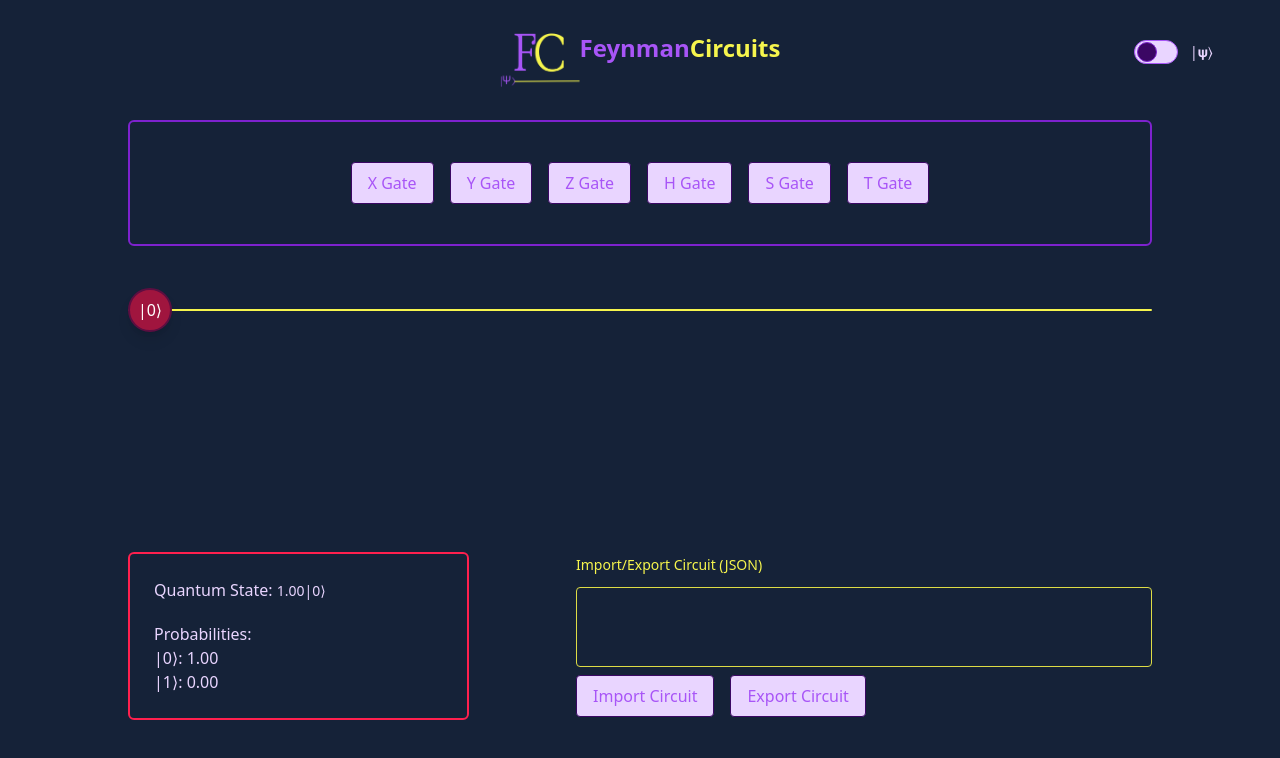
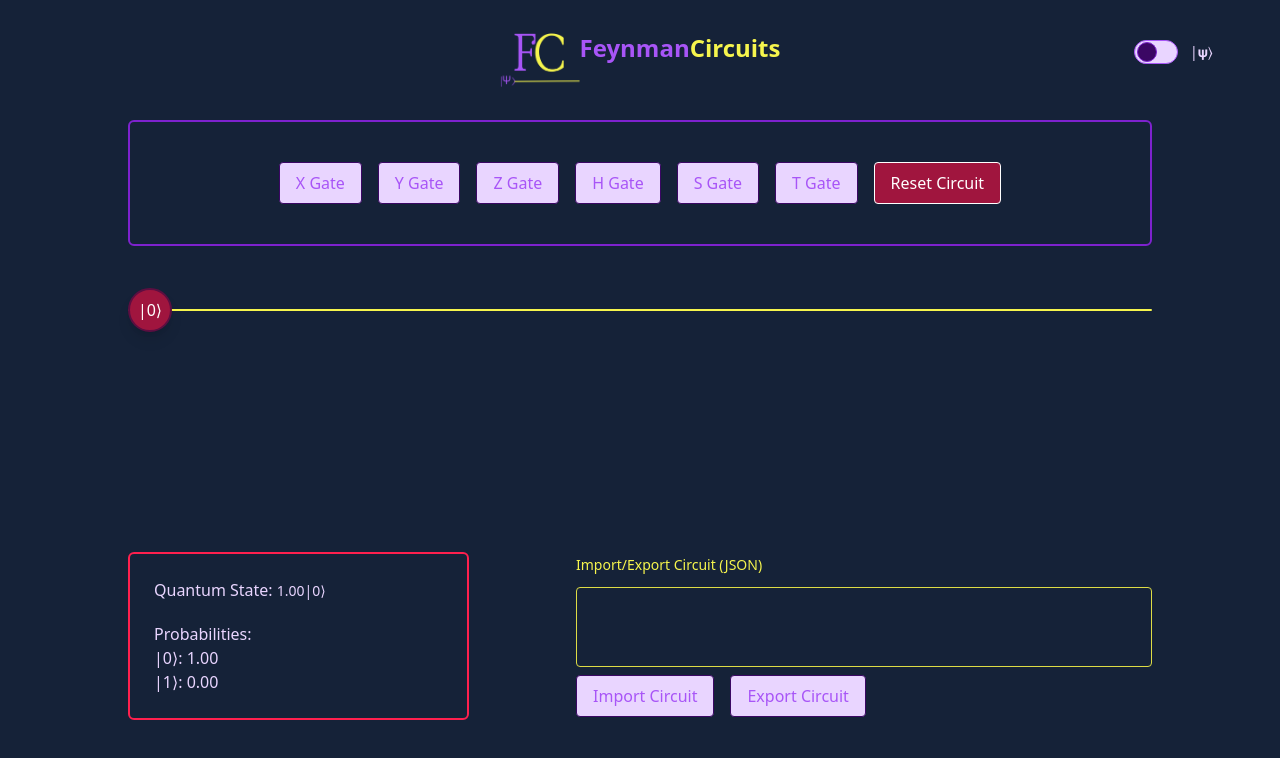
Before and after one commit to KDhanak/Feynman-Circuits, a SvelteKit app in the folder frontend/: page / in a window 1280 px wide. Shown: the top 758 px of the page. Built offline with nearby package versions, Linux system fonts and the light colour scheme; some icons are missing.

Commit message:
Reset Button

```diff
--- a/frontend/src/app.html
+++ b/frontend/src/app.html
@@ -9,4 +9,5 @@
 	<body data-sveltekit-preload-data="hover">
 		<div style="display: contents">%sveltekit.body%</div>
 	</body>
+	<title>Feynman Circuits</title>
 </html>
--- a/frontend/src/components/GatePalette.svelte
+++ b/frontend/src/components/GatePalette.svelte
@@ -2,6 +2,7 @@
 	import { handlePaletteDrop, handleDoubleClick } from '../lib/dragDropUtils';
 	import type { GateData } from '../lib/stores';
 	import type { GateType } from '../lib/stores';
+	import { circuit, SimulationResults } from '../lib/stores';
 
 	export const gates: { type: GateType; name: string }[] = [
 		{ type: 'X', name: 'X Gate' },
@@ -11,6 +12,16 @@
 		{ type: 'S', name: 'S Gate' },
 		{ type: 'T', name: 'T Gate' }
 	];
+
+	export function resetCircuit() {
+    circuit.set({
+        numQubits: 1,
+        gates: [],
+    });
+    SimulationResults.set({
+        probabilities: { '0': 1, '1': 0 }
+    });
+}
 </script>
 
 <div
@@ -37,4 +48,13 @@
 			{gate.name}
 		</div>
 	{/each}
+
+	<button
+	on:click={() => resetCircuit() }
+		type="button"
+		aria-label="reset circuit"
+		class="cursor-pointer rounded border px-4 py-2 bg-ternary-2 text-white hover:bg-ternary-2 border-white hover:text-ternary-3 hover:border-ternary-3"
+	>
+		Reset Circuit
+	</button>
 </div>
--- a/frontend/src/lib/stores.ts
+++ b/frontend/src/lib/stores.ts
@@ -59,13 +59,3 @@ export const SimulationResults = writable<SimulationResult>({
     probabilities: { '0': 1, '1': 0 },
     formattedState: '1.00|0⟩',
 });
-
-export function resetCircuit() {
-    circuit.set({
-        numQubits: 1,
-        gates: [],
-    });
-    SimulationResults.set({
-        probabilities: { '0': 1, '1': 0 }
-    });
-}
```
